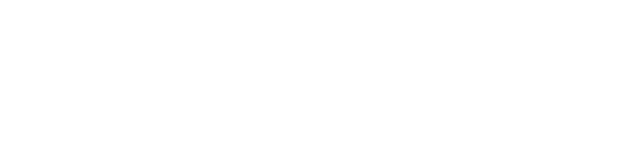
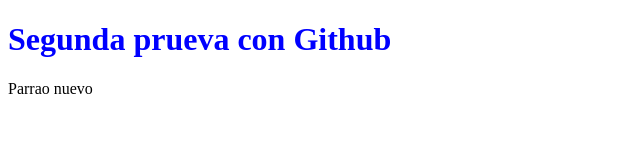
Before and after one commit to jefry1001/33115-nuevo, a plain HTML site: page index.html in a window 1280 px wide. Shown: the whole page, without its empty margins (0-640 px from the left). Drawn offline with Linux system fonts and the light colour scheme.

Commit message:
Segundo commit

```diff
--- /dev/null
+++ b/css/styles.css
@@ -0,0 +1,3 @@
+h1 {
+    color: blue;
+}
--- a/index.html
+++ b/index.html
@@ -4,9 +4,12 @@
     <meta charset="UTF-8">
     <meta http-equiv="X-UA-Compatible" content="IE=edge">
     <meta name="viewport" content="width=device-width, initial-scale=1.0">
+    <link rel="stylesheet" href="css/styles.css">
     <title>Document</title>
 </head>
 <body>
+    <h1>Segunda prueva con Github</h1>
 
+    <p>Parrao nuevo</p>
 </body>
 </html>
```
